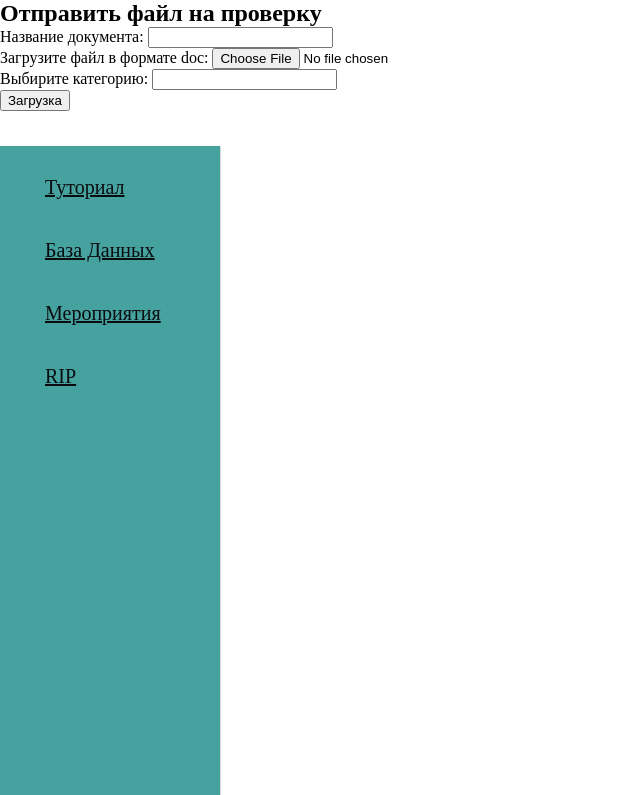
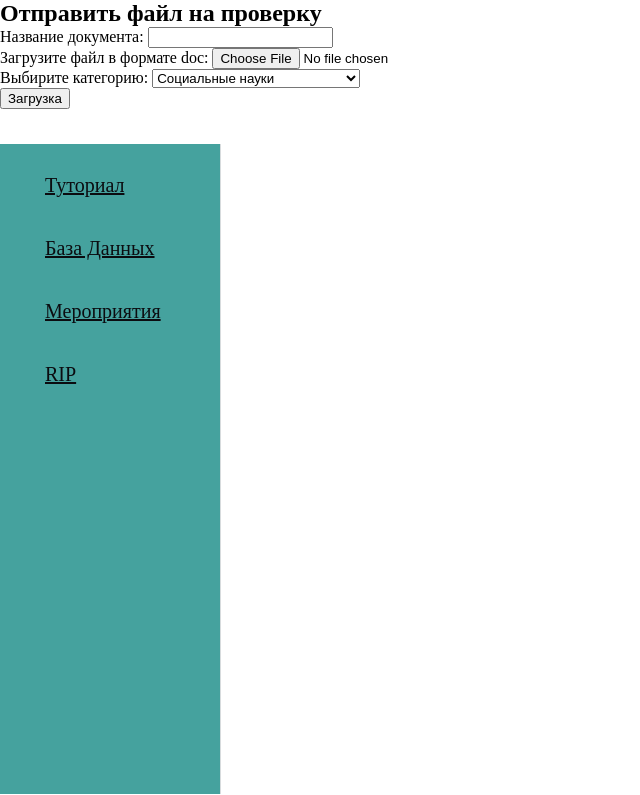
Before and after one commit to SlavicDeveloper/NODA_PROJECT, a Django app: page /notes/validate/ in a window 1280 px wide. Shown: the part 136-931 px from the top of the page, without its empty margins (0-640 px from the left). Run offline with Django 4.2, Linux system fonts and the light colour scheme; the visitor is signed in with stand-in values (Sample User, id 1).

Commit message:
fixed bug " list category_status" for form to validate file
-add forms.ChoiceField and CHOICES for category_status in forms.py
-add class='form-error' in validate_note.html
@Idsosin

```diff
--- a/NODA_web/main/forms.py
+++ b/NODA_web/main/forms.py
@@ -36,9 +36,17 @@ class RegisterUserForm(UserCreationForm):
 
 
 class ToValidateNotesForm(forms.ModelForm):
-    doc_name = forms.CharField(label='Название документа',required=False)
+    CHOICES = [
+        ('soc', 'Социальные науки'),
+        ('gum', 'Гуманитарные науки'),
+        ('est', 'Естественные и точные науки'),
+        ('med', 'Медицинские науки'),
+        ('tech', 'Техника и технологии'),
+        ('selhoz', 'Сельскохозяйственные науки')
+    ]
+    doc_name = forms.CharField(label='Название документа')
     doc_file = forms.FileField(label='Загрузите файл в формате doc')
-    category_status = forms.CharField(label='Выбирите категорию')
+    category_status = forms.ChoiceField(choices=CHOICES, label='Выбирите категорию')
 
     class Meta:
         model = Notes
--- a/NODA_web/main/templates/main/validate_notes.html
+++ b/NODA_web/main/templates/main/validate_notes.html
@@ -2,14 +2,15 @@
 
 {% extends 'main/base_index.html' %}
 {% block content %}
-<div class="upload-notes">
     <h2>Отправить файл на проверку</h2>
     <form method="POST" enctype="multipart/form-data">
     {% csrf_token %}
-    {{ form.as_p }}
+
+    {% for f in form %}
+    <p><label class="form-label" for="{{ f.id_for_label }}">{{f.label}}: </label>{{ f }}</p>
+    <div class="form-error">{{ f.errors }}</div>
+    {% endfor %}
     <button type="submit">Загрузка</button>
-    <span>{{error}}</span>
     </form>
-</div>
 
 {% endblock %}
```
